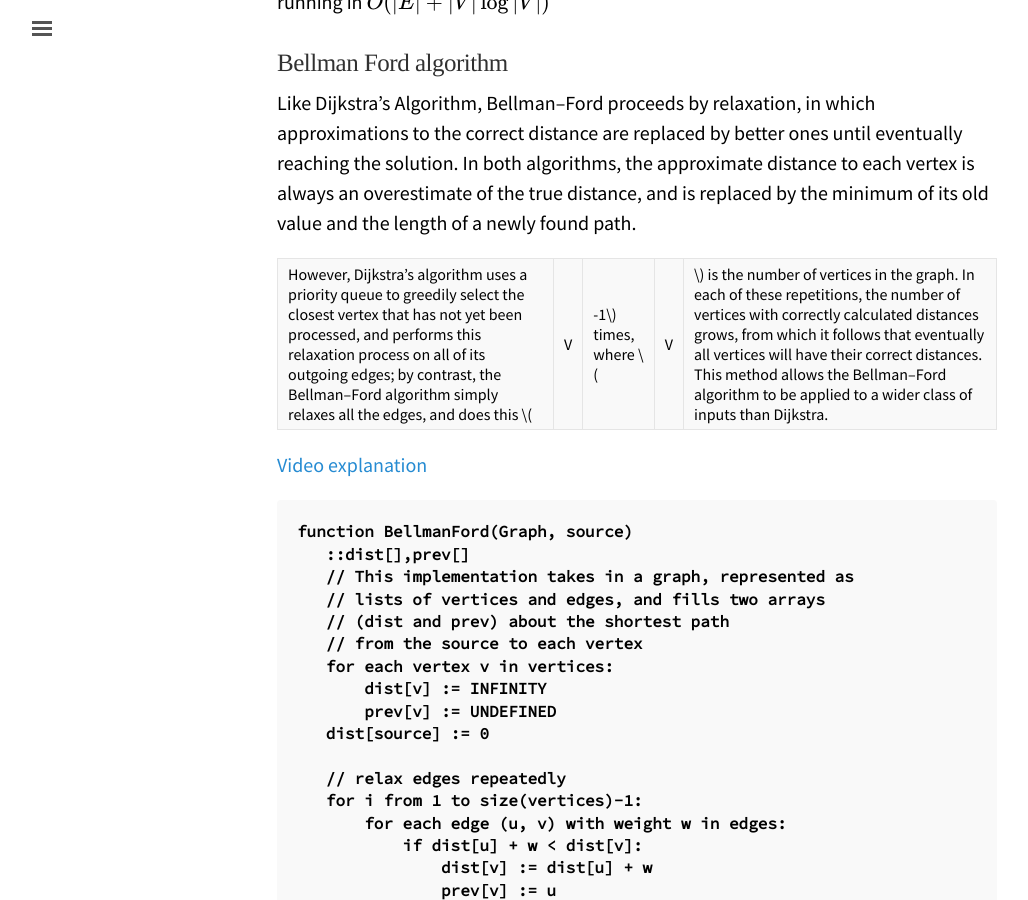
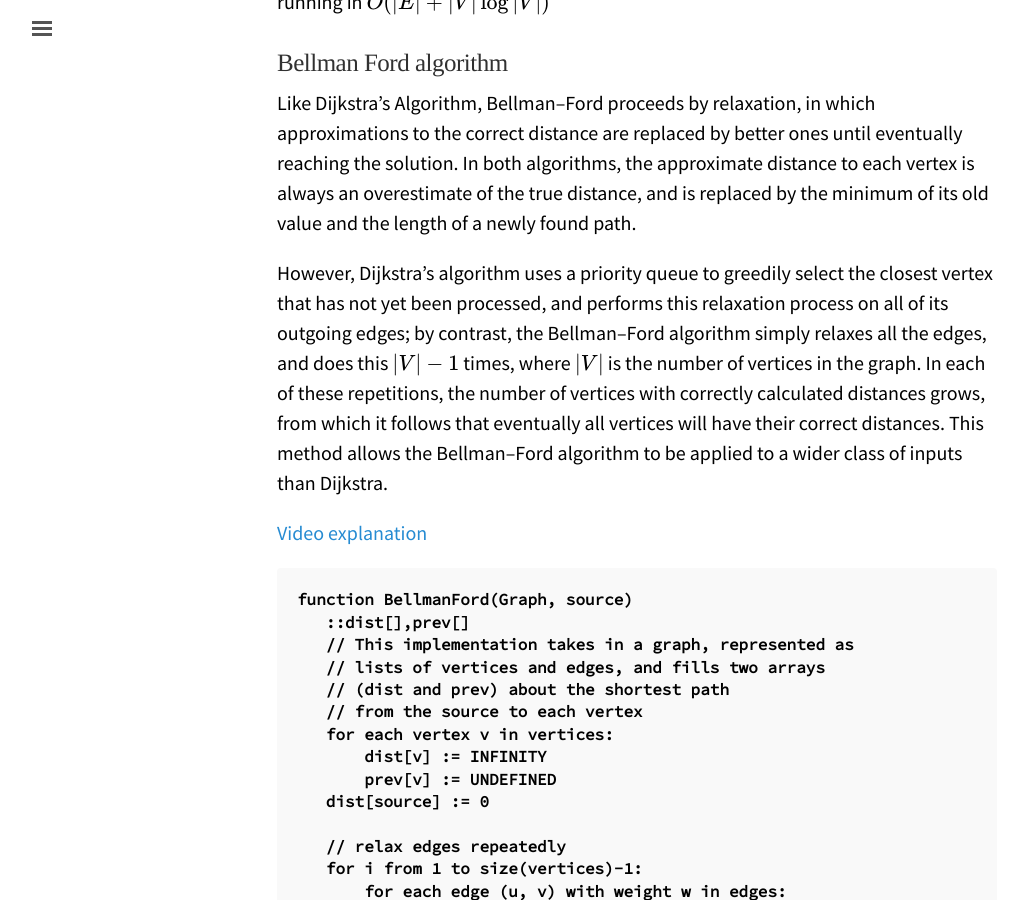
Before and after one commit to sharatsachin/sharatsachin.github.io, a Jekyll site: the page built from _posts/2018-11-27-ADA-unit3.md, in a window 1280 px wide and 900 px high, scrolled down 9603 px. Shown: the whole window, without its empty margins (3-1031 px from the left). Built offline with Jekyll 4.4.1, drawn with Linux system fonts in a browser that asks for light colours; some web fonts are replaced; formulas are drawn with MathJax 3; comment, search, counter and statistics services are not loaded.

```diff
--- a/_posts/2018-11-27-ADA-unit3.md
+++ b/_posts/2018-11-27-ADA-unit3.md
@@ -287,7 +287,7 @@ Dijkstra's original algorithm does not use a min-priority queue and runs in \\(O
 
 Like Dijkstra's Algorithm, Bellman–Ford proceeds by relaxation, in which approximations to the correct distance are replaced by better ones until eventually reaching the solution. In both algorithms, the approximate distance to each vertex is always an overestimate of the true distance, and is replaced by the minimum of its old value and the length of a newly found path.
 
-However, Dijkstra's algorithm uses a priority queue to greedily select the closest vertex that has not yet been processed, and performs this relaxation process on all of its outgoing edges; by contrast, the Bellman–Ford algorithm simply relaxes all the edges, and does this \\(|V|-1\\) times, where \\(|V|\\) is the number of vertices in the graph. In each of these repetitions, the number of vertices with correctly calculated distances grows, from which it follows that eventually all vertices will have their correct distances. This method allows the Bellman–Ford algorithm to be applied to a wider class of inputs than Dijkstra.
+However, Dijkstra's algorithm uses a priority queue to greedily select the closest vertex that has not yet been processed, and performs this relaxation process on all of its outgoing edges; by contrast, the Bellman–Ford algorithm simply relaxes all the edges, and does this \\(\|V\|-1\\) times, where \\(\|V\|\\) is the number of vertices in the graph. In each of these repetitions, the number of vertices with correctly calculated distances grows, from which it follows that eventually all vertices will have their correct distances. This method allows the Bellman–Ford algorithm to be applied to a wider class of inputs than Dijkstra.
 
 [Video explanation](https://www.youtube.com/watch?v=FtN3BYH2Zes)
 
```
